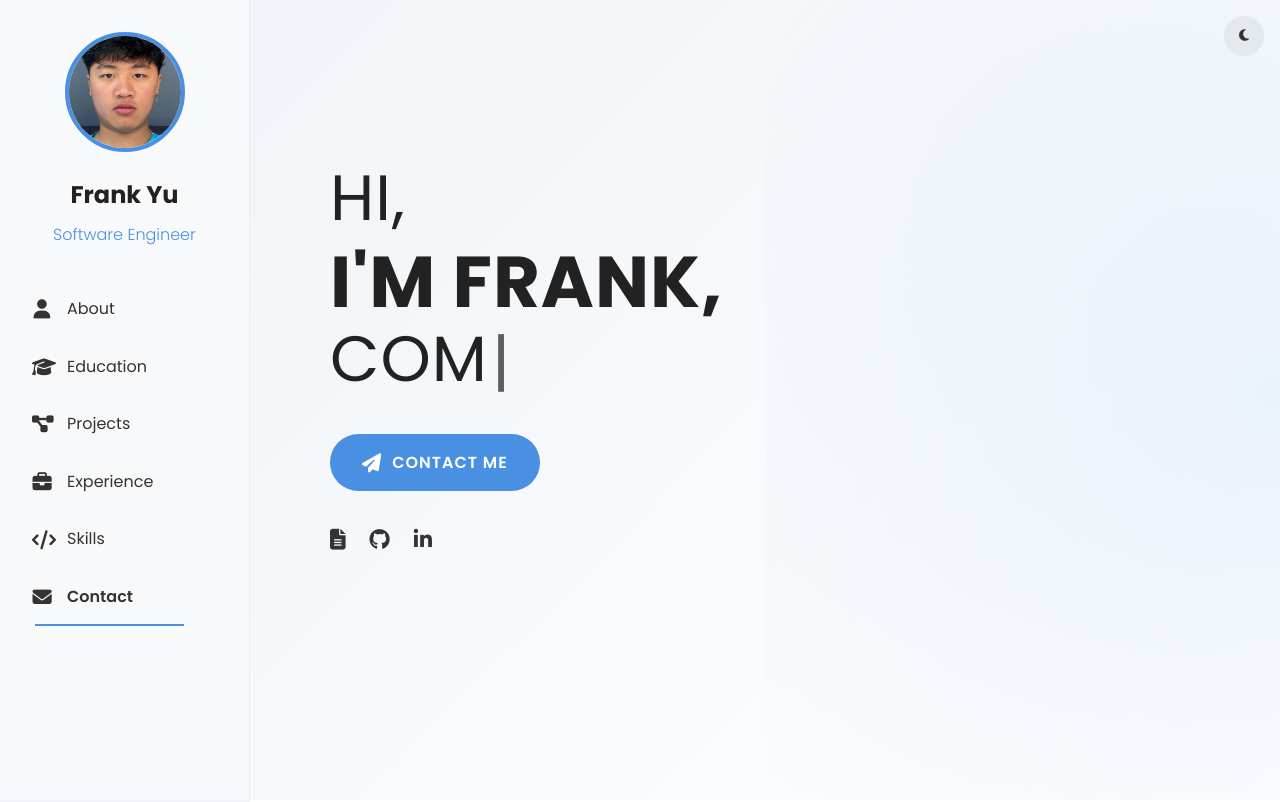
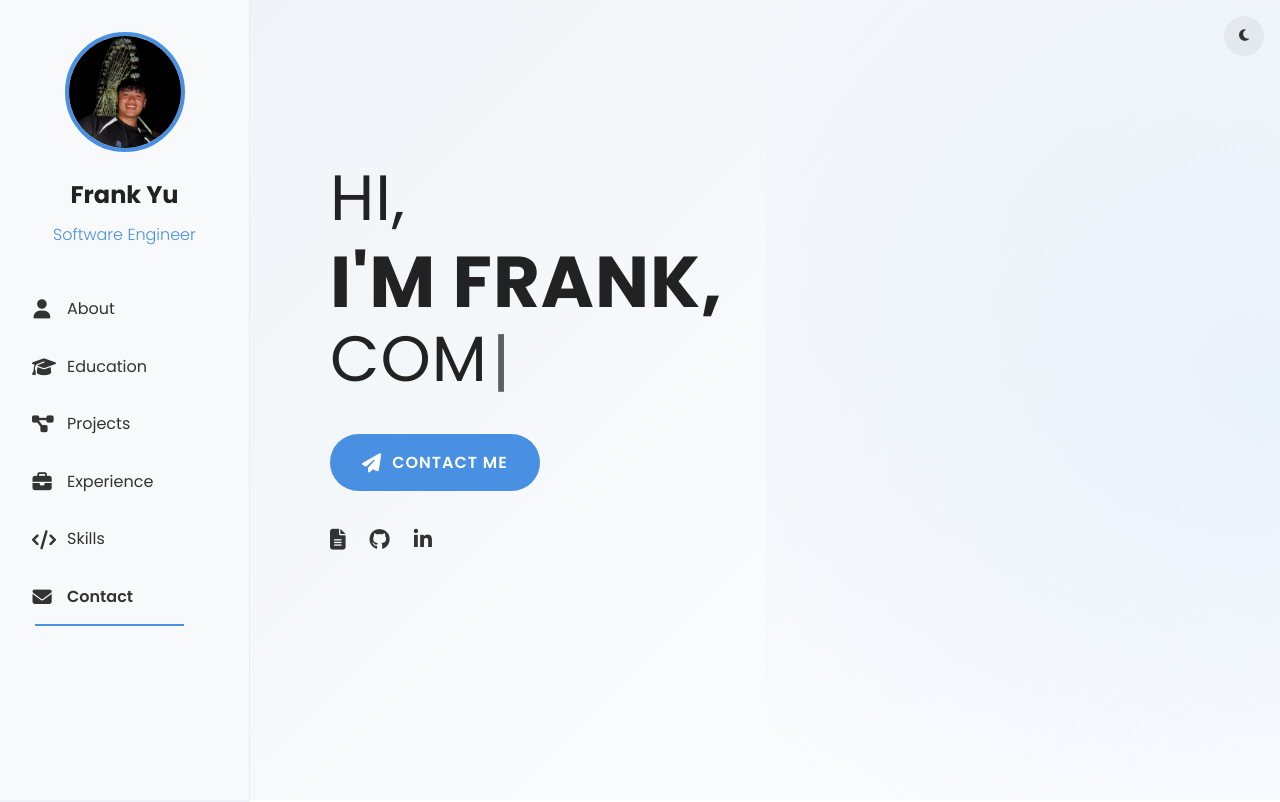
Before and after one commit to Frankyu17/CV, a plain HTML site: page index.html in a window 1280 px wide. Shown: the top 802 px of the page. Drawn offline with Linux system fonts and the light colour scheme.

Commit message:
new photo

```diff
--- a/index.html
+++ b/index.html
@@ -773,7 +773,7 @@
   <!-- Left Side Navigation -->
   <nav id="navbar">
     <div class="nav-top">
-      <img src="./img/profile.jpg" alt="Frank Yu" class="profile-img">
+      <img src="./img/profile1.jpg" alt="Frank Yu" class="profile-img">
       <h1>Frank Yu</h1>
       <div class="title">Software Engineer</div>
       <ul>
```
Also changed, not shown: img/profile1.jpg (added).
